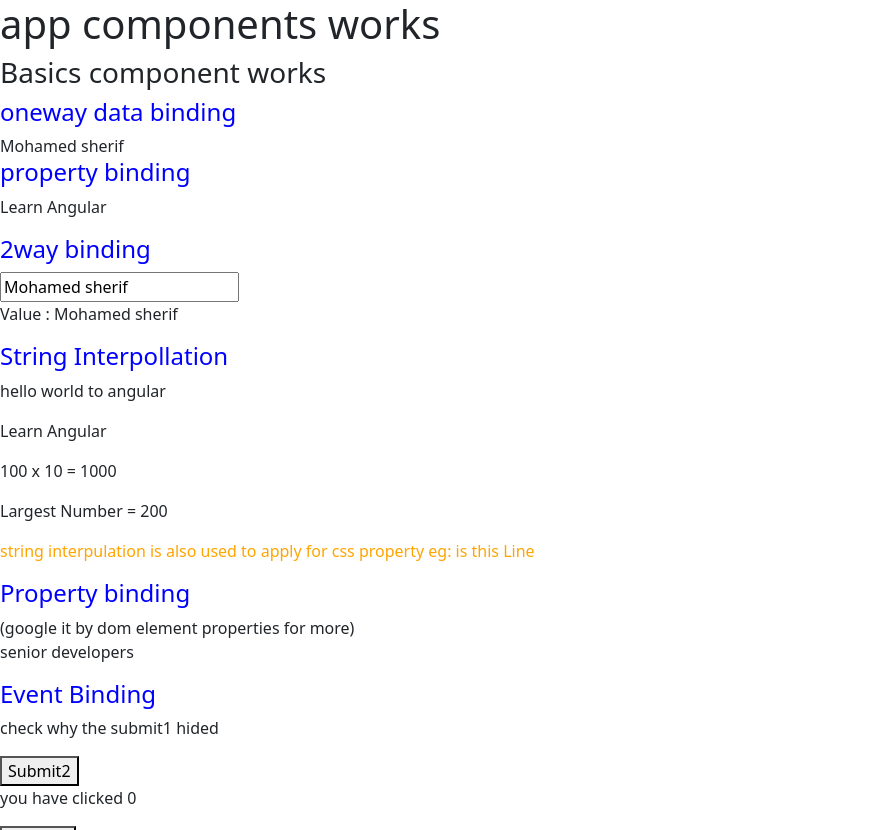
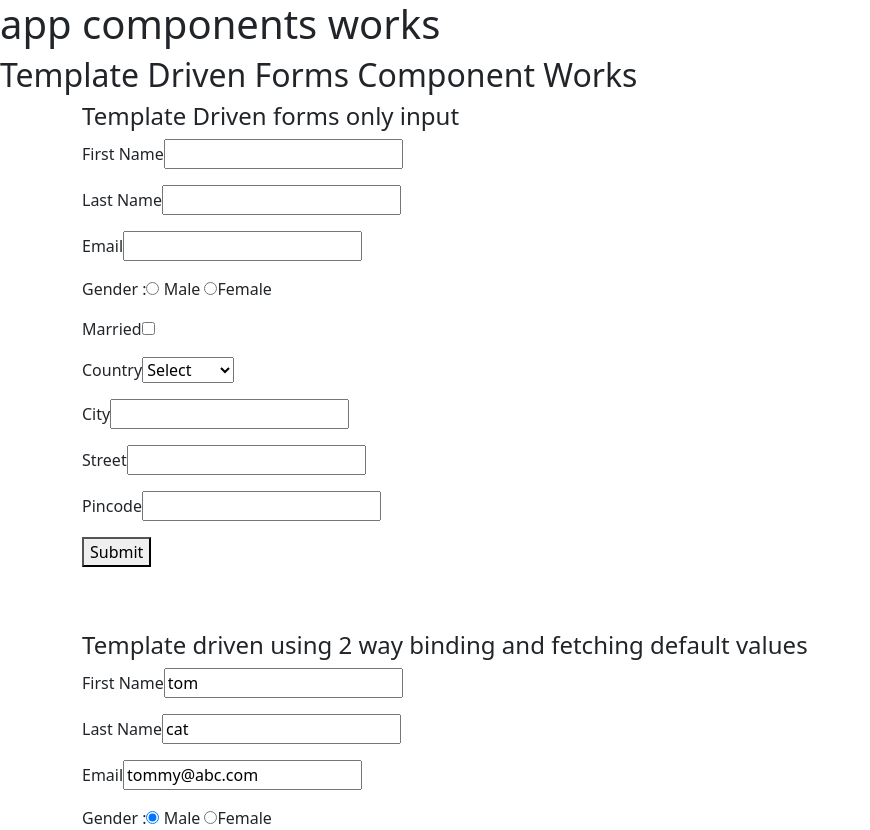
Before and after one commit to Mdksherif/angular-basics, an Angular app: page / in a window 1280 px wide. Shown: the top 830 px of the page, without its empty margins (0-870 px from the left). Built offline with nearby package versions, Linux system fonts and the light colour scheme.

Commit message:
template driven forms only

```diff
--- a/src/app/app.component.html
+++ b/src/app/app.component.html
@@ -1,7 +1,7 @@
 <h1>app components works</h1>
-<app-basics></app-basics>
+<!-- <app-basics></app-basics>
 <app-directives></app-directives>
 <app-form></app-form>
-<app-hooks></app-hooks>
+<app-hooks></app-hooks> -->
 <app-template-driven-forms></app-template-driven-forms>
 <app-template-driven-forms-test></app-template-driven-forms-test>
--- a/src/app/template-driven-forms/template-driven-forms.component.html
+++ b/src/app/template-driven-forms/template-driven-forms.component.html
@@ -86,7 +86,7 @@
               <option [ngValue]="state.id" *ngFor="let state of stateList">{{state.statename}}</option>
           </select>
       </p>
-      <div ngModelGroup="addressDetails">
+      <div ngModelGroup="addressDetailss">
           <p>
               <label for="city">City</label>
               <input type="text" name="city" id="city" [(ngModel)]="addressdetail.addressDetails.city">
```
